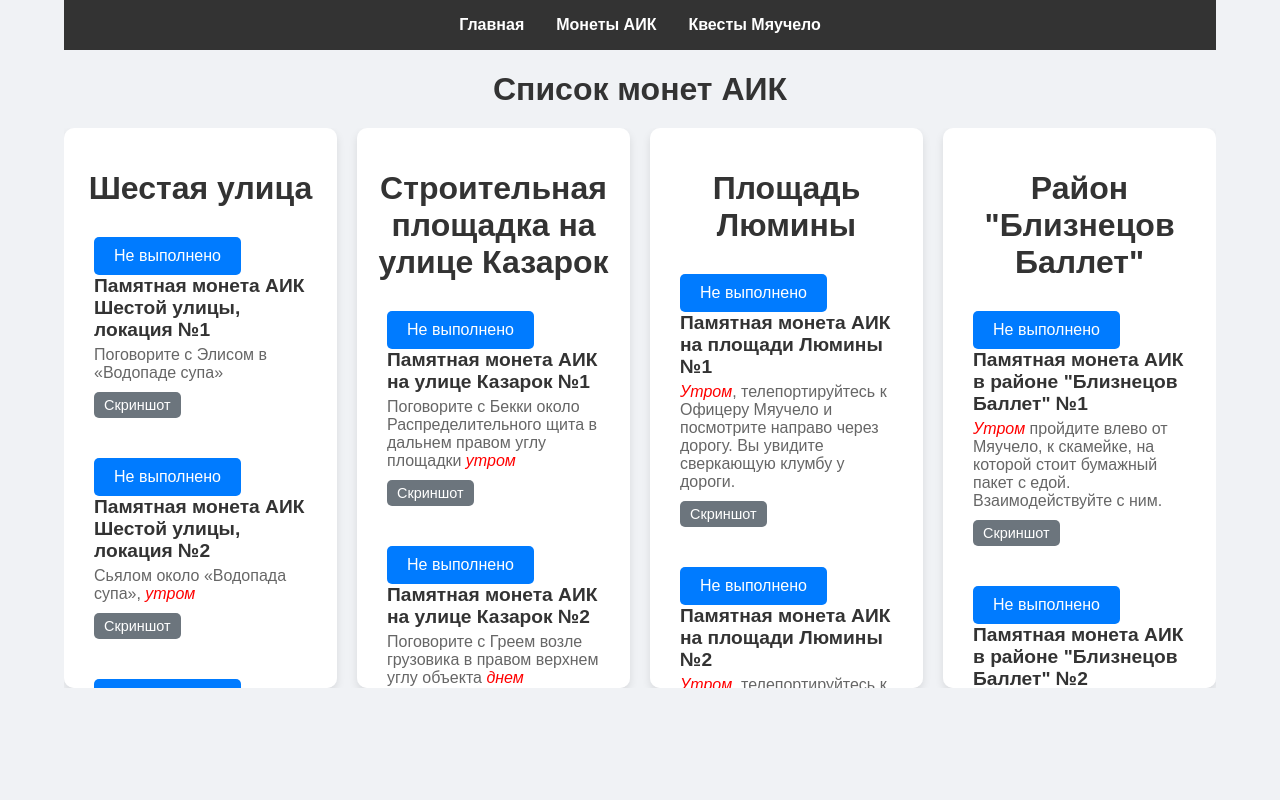
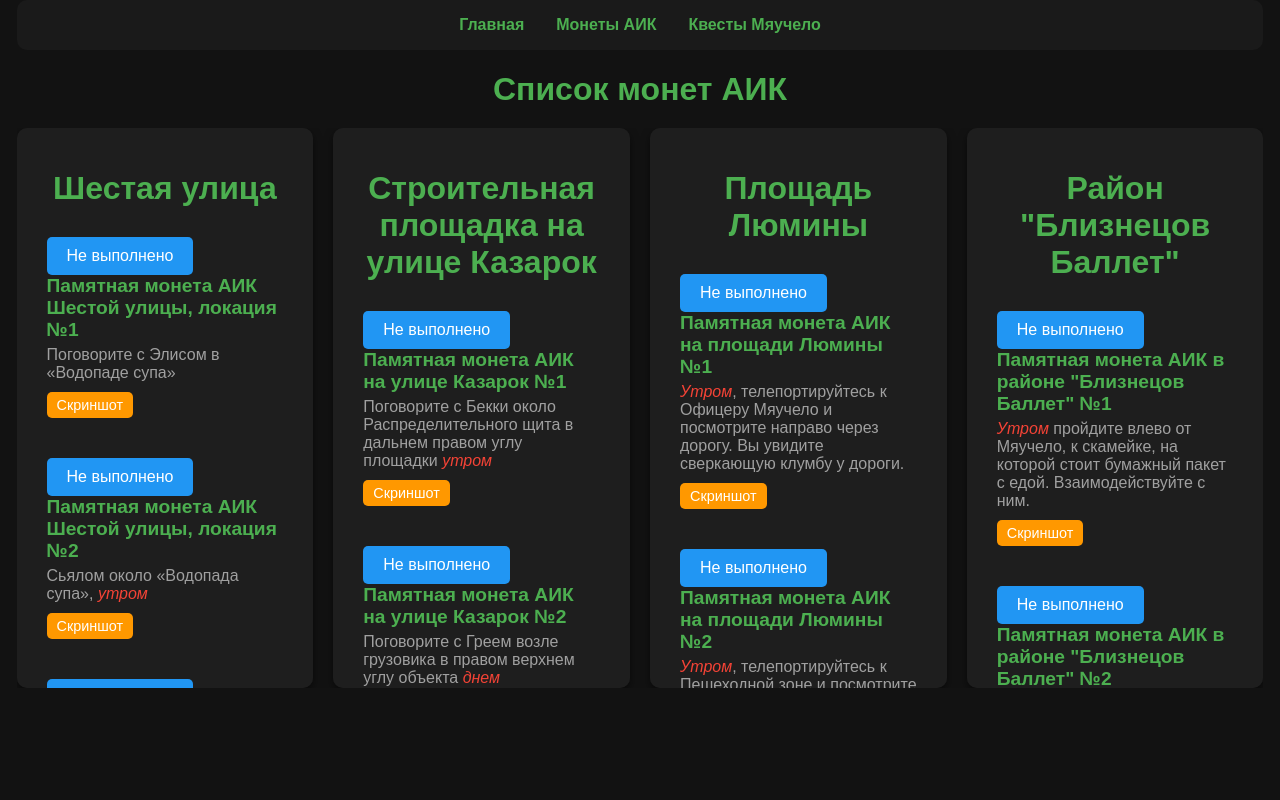
Before and after one commit to Minikon3/ZZZ_Coins_AIK, a plain HTML site: page coins-AIK.html in a window 1280 px wide. Drawn offline with Linux system fonts and the light colour scheme.

Commit message:
Add files via upload

```diff
--- a/styles-myauchelo.css
+++ b/styles-myauchelo.css
@@ -1,4 +1,3 @@
-/* styles.css */
 body {
     font-family: Arial, sans-serif;
     margin: 0;
@@ -6,11 +5,12 @@ body {
     display: flex;
     justify-content: center;
     height: 100vh;
-    background-color: #f4f4f4;
+    background-color: #121212;
+    color: #e0e0e0;
 }
 
 main {
-    background-color: white;
+    background-color: #121212;
     padding-left: 20px;
     padding-bottom: 20px;
     padding-right: 20px;
@@ -20,11 +20,11 @@ main {
 
 h1 {
     text-align: center;
+    color: #4caf50;
 }
 
 .container {
     display: flex;
-
     justify-content: space-around;
 }
 
@@ -35,6 +35,7 @@ h1 {
 
 h2 {
     text-align: center;
+    color: #4caf50;
 }
 
 .page-button {
@@ -43,7 +44,7 @@ h2 {
     margin: 5px;
     border: none;
     border-radius: 5px;
-    background-color: #6c757d;
+    background-color: #2196f3;
     color: white;
     font-size: 0.9em;
     cursor: pointer;
@@ -51,7 +52,7 @@ h2 {
 }
 
 .page-button:hover {
-    background-color: #5a6268;
+    background-color: #1976d2;
 }
 
 .page-button:active {
@@ -72,17 +73,18 @@ li {
     margin: 10px 0;
     list-style-type: none;
 }
+
 .list-container {
-    background-color: #fff;
+    background-color: #1e1e1e;
     border-radius: 10px;
-    box-shadow: 0 4px 8px rgba(0, 0, 0, 0.1);
+    box-shadow: 0 4px 8px rgba(0, 0, 0, 0.5);
     padding: 20px;
     width: 90%;
     max-width: 600px;
     list-style-type: none;
     margin: 0;
-    overflow-y: auto; /* Добавляем вертикальную прокрутку */
-    max-height: 70vh; /* Ограничиваем высоту контейнера */
+    overflow-y: auto;
+    max-height: 70vh;
 }
 
 .task-button {
@@ -91,7 +93,7 @@ li {
     margin-right: 10px;
     border: none;
     border-radius: 5px;
-    background-color: #6c757d;
+    background-color: #2196f3;
     color: white;
     font-size: 0.9em;
     cursor: pointer;
@@ -99,7 +101,7 @@ li {
 }
 
 .task-button.completed {
-    background-color: #28a745;
+    background-color: #4caf50;
 }
 
 .counter {
@@ -112,7 +114,7 @@ li {
     margin: 0 5px;
     border: none;
     border-radius: 5px;
-    background-color: #007bff;
+    background-color: #ff9800;
     color: white;
     font-size: 0.9em;
     cursor: pointer;
@@ -120,21 +122,20 @@ li {
 }
 
 .counter-button:hover {
-    background-color: #0056b3;
+    background-color: #e68900;
 }
 
 .counter-button:active {
     transform: scale(0.95);
 }
 
-/* Стили для кнопок и модального окна */
 .screenshot-button {
     display: inline-block;
     padding: 5px 10px;
     margin-top: 10px;
     border: none;
     border-radius: 5px;
-    background-color: #6c757d;
+    background-color: #ff9800;
     color: white;
     font-size: 0.9em;
     cursor: pointer;
@@ -142,7 +143,7 @@ li {
 }
 
 .screenshot-button:hover {
-    background-color: #5a6268;
+    background-color: #e68900;
 }
 
 .screenshot-button:active {
@@ -162,7 +163,8 @@ li {
 }
 
 .modal-content {
-    background-color: #fefefe;
+    background-color: #1e1e1e;
+    color: #e0e0e0;
     margin: 15% auto;
     padding: 20px;
     border: 1px solid #888;
@@ -180,7 +182,7 @@ li {
 
 .close-button:hover,
 .close-button:focus {
-    color: black;
+    color: white;
     text-decoration: none;
     cursor: pointer;
 }
@@ -199,7 +201,7 @@ li {
     padding: 10px 20px;
     border: none;
     border-radius: 5px;
-    background-color: #007bff;
+    background-color: #4caf50;
     color: white;
     font-size: 1em;
     cursor: pointer;
@@ -207,7 +209,7 @@ li {
 }
 
 .navigation-buttons button:hover {
-    background-color: #0056b3;
+    background-color: #388e3c;
 }
 
 .navigation-buttons button:active {
@@ -215,9 +217,10 @@ li {
 }
 
 header {
-    background-color: #333;
-    color: white;
+    background-color: #1a1a1a;
+    color: #4caf50;
     padding: 1rem 0;
+    border-radius: 10px;
 }
 
 nav ul {
@@ -233,7 +236,7 @@ nav ul li {
 }
 
 nav ul li a {
-    color: white;
+    color: #4caf50;
     text-decoration: none;
     font-weight: bold;
 }
--- a/styles.css
+++ b/styles.css
@@ -1,23 +1,25 @@
 body {
-    font-family: 'Arial', sans-serif;
-    background-color: #f0f2f5;
+    font-family: Arial, sans-serif;
+    background-color: #121212;
+    color: #e0e0e0;
     margin: 0;
     padding: 0;
     display: flex;
+    height: 100%;
     justify-content: center;
     align-items: center;
-    height: 100%;
-    color: #333;
-    overflow: hidden; /* Убираем прокрутку всего тела страницы */
+    overflow: hidden;
 }
-main{
-    width: 90%;
+
+main {
+    width: 97.42%;
 }
 
 header {
-    background-color: #333;
-    color: white;
+    background-color: #1a1a1a;
+    color: #4caf50;
     padding: 1rem 0;
+    border-radius: 10px;
 }
 
 nav ul {
@@ -33,7 +35,7 @@ nav ul li {
 }
 
 nav ul li a {
-    color: white;
+    color: #4caf50;
     text-decoration: none;
     font-weight: bold;
 }
@@ -44,22 +46,22 @@ nav ul li a:hover {
 
 h1 {
     text-align: center;
-    color: #333;
+    color: #4caf50;
     font-size: 2em;
     margin-bottom: 20px;
 }
 
 #task-list {
-    background-color: #fff;
+    background-color: #1e1e1e;
     border-radius: 10px;
-    box-shadow: 0 4px 8px rgba(0, 0, 0, 0.1);
+    box-shadow: 0 4px 8px rgba(0, 0, 0, 0.5);
     padding: 20px;
     width: 90%;
     max-width: 600px;
     list-style-type: none;
     margin: 0;
-    overflow-y: auto; /* Добавляем вертикальную прокрутку */
-    max-height: 70vh; /* Ограничиваем высоту контейнера */
+    overflow-y: auto;
+    max-height: 70vh;
 }
 
 .container li {
@@ -67,25 +69,21 @@ h1 {
     padding: 10px;
 }
 
-.container li:last-child {
-    border-bottom: none;
-}
-
 strong {
     display: block;
     font-size: 1.2em;
     margin-bottom: 5px;
-    color: #333;
+    color: #4caf50;
 }
 
 p {
     margin: 0;
     font-size: 1em;
-    color: #666;
+    color: #a0a0a0;
 }
 
 .time {
-    color: red;
+    color: #f44336;
     font-style: italic;
 }
 
@@ -95,7 +93,7 @@ p {
     margin-right: 10px;
     border: none;
     border-radius: 5px;
-    background-color: #007bff;
+    background-color: #2196f3;
     color: white;
     font-size: 1em;
     cursor: pointer;
@@ -103,7 +101,7 @@ p {
 }
 
 .task-button:hover {
-    background-color: #0056b3;
+    background-color: #1976d2;
 }
 
 .task-button:active {
@@ -111,10 +109,10 @@ p {
 }
 
 .task-button.done {
-    background-color: #28a745;
+    background-color: #4caf50;
 }
 
-.container{
+.container {
     display: flex;
     gap: 20px;
     justify-content: center;
@@ -123,15 +121,13 @@ p {
     overflow-y: auto;
 }
 
-
-/* Стили для кнопок и модального окна */
 .screenshot-button {
     display: inline-block;
     padding: 5px 10px;
     margin-top: 10px;
     border: none;
     border-radius: 5px;
-    background-color: #6c757d;
+    background-color: #ff9800;
     color: white;
     font-size: 0.9em;
     cursor: pointer;
@@ -139,7 +135,7 @@ p {
 }
 
 .screenshot-button:hover {
-    background-color: #5a6268;
+    background-color: #e68900;
 }
 
 .screenshot-button:active {
@@ -159,7 +155,8 @@ p {
 }
 
 .modal-content {
-    background-color: #fefefe;
+    background-color: #1e1e1e;
+    color: #e0e0e0;
     margin: 15% auto;
     padding: 20px;
     border: 1px solid #888;
@@ -177,7 +174,7 @@ p {
 
 .close-button:hover,
 .close-button:focus {
-    color: black;
+    color: white;
     text-decoration: none;
     cursor: pointer;
 }
@@ -196,7 +193,7 @@ p {
     padding: 10px 20px;
     border: none;
     border-radius: 5px;
-    background-color: #007bff;
+    background-color: #4caf50;
     color: white;
     font-size: 1em;
     cursor: pointer;
@@ -204,18 +201,16 @@ p {
 }
 
 .navigation-buttons button:hover {
-    background-color: #0056b3;
+    background-color: #388e3c;
 }
 
 .navigation-buttons button:active {
     transform: scale(0.95);
 }
 
-/* Оптимизация стилей под мобильные устройства */
 @media (max-width: 768px) {
     body {
         display: block;
-        overflow: auto;
     }
 
     #task-list {
@@ -223,10 +218,6 @@ p {
         max-width: 100%;
         margin-bottom: 70px;
         padding-left: 1%;
-    }
-
-    li {
-        padding: 10px;
     }
 
     .container {
@@ -240,34 +231,31 @@ p {
         width: 90%;
         margin: 10% auto;
     }
+
     .close-button {
         margin-right: 50%;
     }
-    /* Стили для всей полосы прокрутки */
+
     ::-webkit-scrollbar {
         width: 20px;
     }
 
-    /* Стили для трека (задний фон полосы прокрутки) */
     ::-webkit-scrollbar-track {
-        background: #f1f1f1; /* Цвет фона полосы прокрутки */
+        background: #333;
     }
 
-    /* Стили для ползунка полосы прокрутки */
     ::-webkit-scrollbar-thumb {
-        background: linear-gradient(45deg, green, blue); /* Градиент ползунка */
-        border-radius: 25px; /* Закругленные края ползунка */
+        background: linear-gradient(45deg, #4caf50, #2196f3);
+        border-radius: 25px;
     }
 
-    /* Стили для ползунка при наведении */
     ::-webkit-scrollbar-thumb:hover {
-        background: linear-gradient(90deg, darkgreen, darkblue); /* Градиент при наведении */
+        background: linear-gradient(90deg, #388e3c, #1976d2);
     }
 
-    /* Показывать полосу прокрутки всегда */
     body {
         overflow-y: scroll;
-        -webkit-overflow-scrolling: touch; /* Обеспечивает плавность скроллинга на iOS */
+        -webkit-overflow-scrolling: touch;
     }
 }
 
@@ -277,7 +265,8 @@ p {
         margin-bottom: 10px;
     }
 
-    .task-button, .screenshot-button {
+    .task-button,
+    .screenshot-button {
         padding: 5px 10px;
         font-size: 0.8em;
         margin-right: 5px;
--- a/styles_index.css
+++ b/styles_index.css
@@ -2,12 +2,13 @@ body {
     font-family: Arial, sans-serif;
     margin: 0;
     padding: 0;
-    background-color: #f4f4f4;
+    background-color: #121212;
+    color: #e0e0e0;
 }
 
 header {
-    background-color: #333;
-    color: white;
+    background-color: #1a1a1a;
+    color: #4caf50;
     padding: 1rem 0;
 }
 
@@ -24,7 +25,7 @@ nav ul li {
 }
 
 nav ul li a {
-    color: white;
+    color: #4caf50;
     text-decoration: none;
     font-weight: bold;
 }
@@ -36,8 +37,12 @@ nav ul li a:hover {
 main {
     padding: 2rem;
     text-align: center;
+    background-color: #1a1a1a;
+    border-radius: 10px;
+    box-shadow: 0 4px 8px rgba(0, 0, 0, 0.5);
+    margin: 2rem;
 }
 
 h1 {
-    color: #333;
+    color: #4caf50;
 }
```
